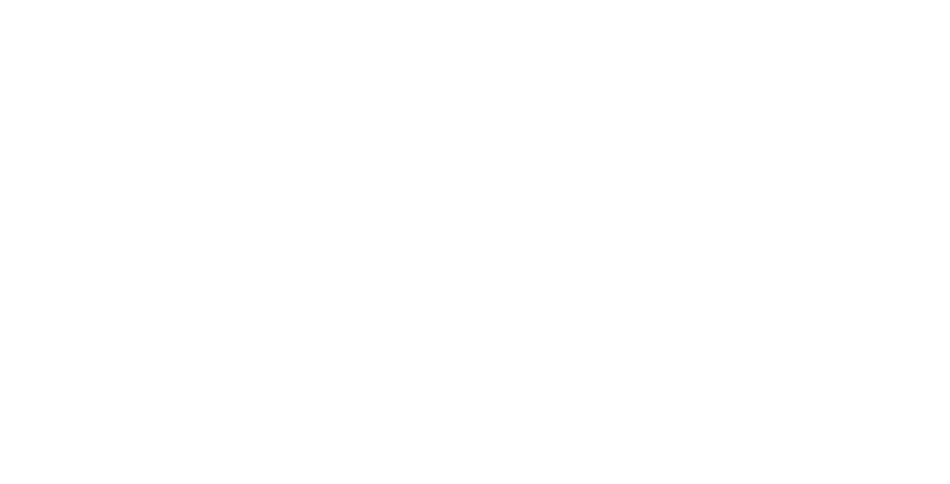
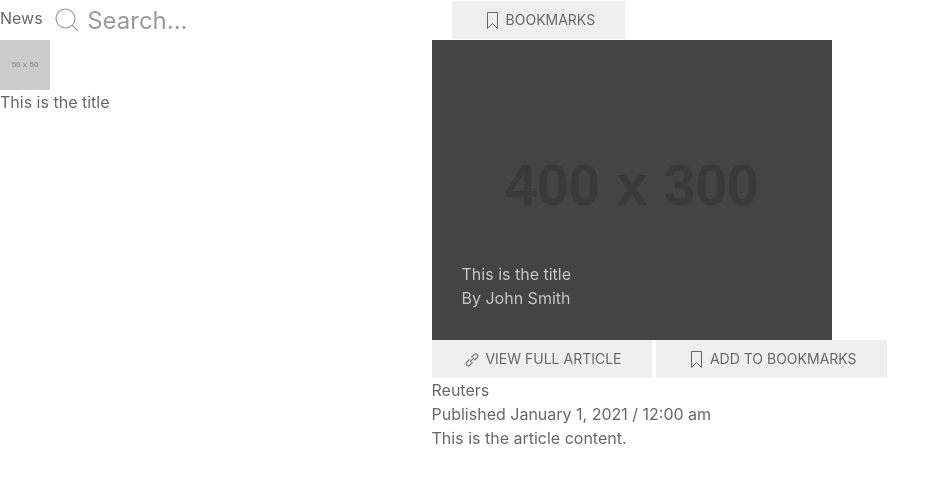
Before and after one commit to codingcourses/javascript-news-aggregator-project, a website: page public/index.html in a window 1280 px wide. Shown: the whole page, without its empty margins (0-950 px from the left). Drawn offline with nearby package versions, Linux system fonts and the light colour scheme; placeholder pictures from the web are drawn by us.

Commit message:
Add HTML structure

```diff
--- a/public/index.html
+++ b/public/index.html
@@ -7,10 +7,78 @@
 
     <title>News Aggregator Project</title>
 
+    <!-- UIkit CSS -->
+    <link rel="stylesheet" href="https://cdn.jsdelivr.net/npm/uikit@3.6.9/dist/css/uikit.min.css" />
+
+    <!-- UIkit JS -->
+    <script src="https://cdn.jsdelivr.net/npm/uikit@3.6.9/dist/js/uikit.min.js"></script>
+    <script src="https://cdn.jsdelivr.net/npm/uikit@3.6.9/dist/js/uikit-icons.min.js"></script>
+
     <link rel="stylesheet" href="styles.css" />
   </head>
 
   <body>
+    <div>
+      <span>News</span>
+      <span>
+        <form class="uk-search uk-search-navbar">
+          <span uk-search-icon></span>
+          <input id="search" class="uk-search-input" type="search" placeholder="Search...">
+        </form>
+      </span>
+      <span>
+        <button id="bookmarks-btn" class="uk-button" type="button">
+          <span class="icon" uk-icon="icon: bookmark"></span>
+          Bookmarks
+        </button>
+        <div uk-dropdown="mode: click">
+          <ul id="bookmarks-list" class="uk-nav uk-dropdown-nav">
+            <li><a href="#">This is the title</a></li>
+          </ul>
+        </div>
+      </span>
+    </div>
+
+    <div class="uk-grid-small" uk-grid>
+      <div class="uk-width-1-3@m">
+        <ul class="uk-list">
+          <li>
+            <div>
+              <img src="https://via.placeholder.com/50x50" uk-img>
+              <div>This is the title</div>
+            </div>
+          </li>
+        </ul>
+      </div>
+      <div class="uk-width-expand@m">
+        <div class="uk-inline">
+          <img id="article-id" src="https://via.placeholder.com/400x300" uk-img>
+          <div class="uk-overlay-primary uk-position-cover"></div>
+          <div class="uk-overlay uk-position-bottom uk-light">
+            <div id="article-title">This is the title</div>
+            <div id="article-author">By John Smith</div>
+          </div>
+        </div>
+
+        <div>
+          <button id="article-link-btn" class="uk-button">
+            <span class="icon" uk-icon="icon: link"></span>
+            View Full Article
+          </button>
+          <button id="article-bookmark-btn" class="uk-button">
+            <span class="icon" uk-icon="icon: bookmark"></span>
+            Add to Bookmarks
+          </button>
+          <div id="article-publisher">Reuters</div>
+          <div id="article-date">Published January 1, 2021 / 12:00 am</div>
+        </div>
+
+        <div id="article-content">
+          This is the article content.
+        </div>
+      </div>
+    </div>
+
     <script src="script.js"></script>
   </body>
 </html>
```
